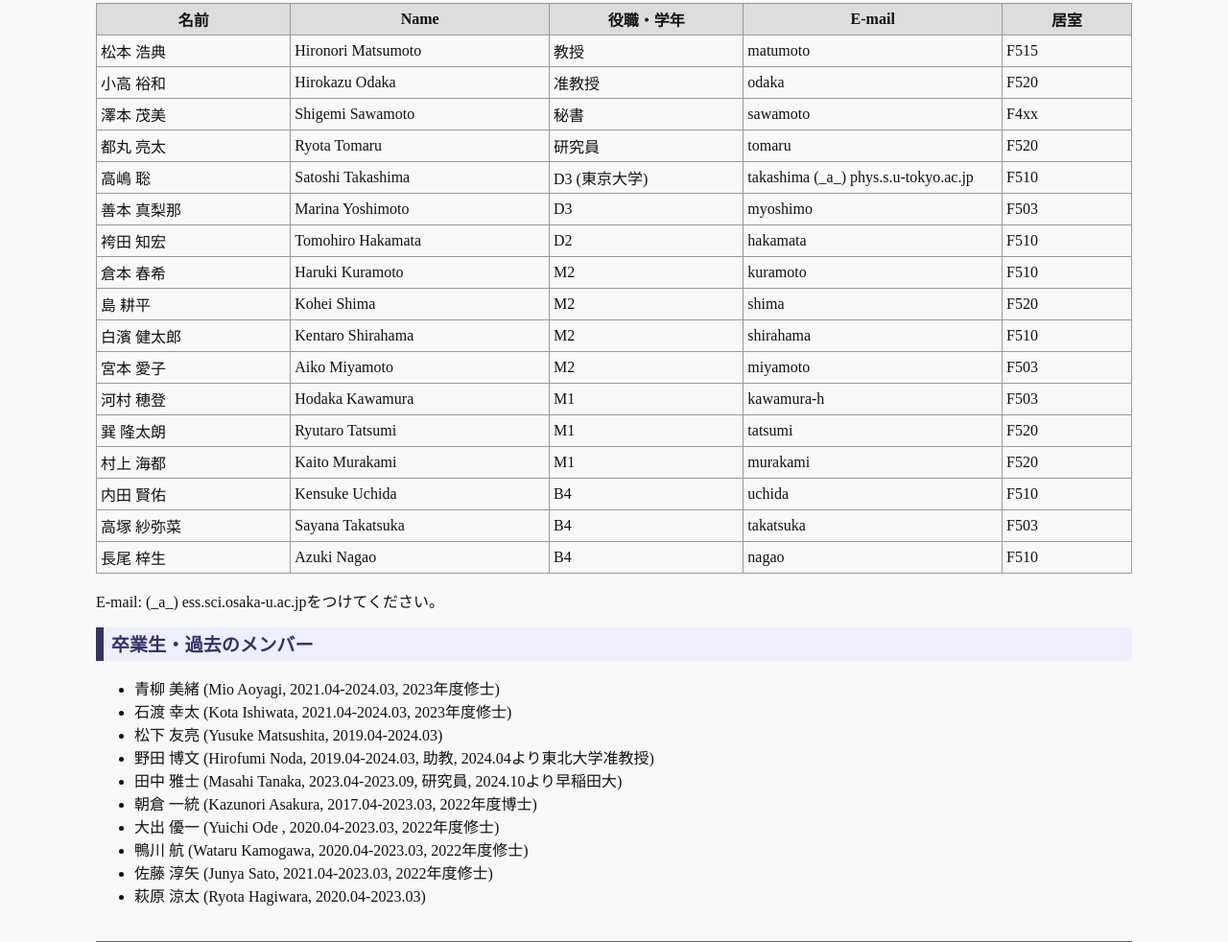
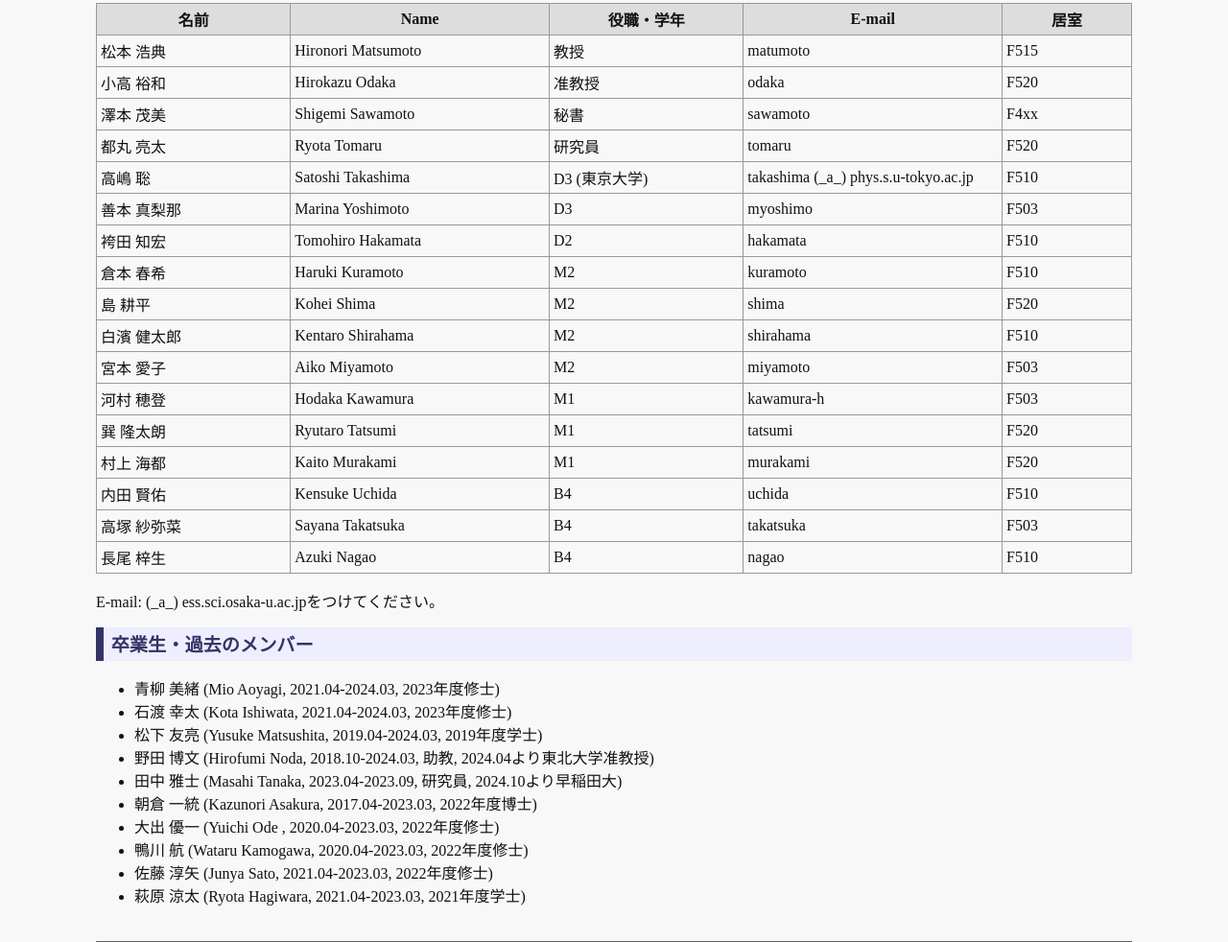
Before and after one commit to uosaka-xray-astronomy/uosaka-xray-astronomy.github.io, a plain HTML site: page people.html in a window 1280 px wide. Shown: the part 205-1187 px from the top of the page at 96% size. Drawn offline with Linux system fonts and the light colour scheme.

Commit message:
メンバー更新

```diff
--- a/people.html
+++ b/people.html
@@ -179,14 +179,14 @@
         <ul>
           <li>青柳 美緒 (Mio Aoyagi, 2021.04-2024.03, 2023年度修士)</li>
           <li>石渡 幸太 (Kota Ishiwata, 2021.04-2024.03, 2023年度修士)</li>
-          <li>松下 友亮 (Yusuke Matsushita, 2019.04-2024.03)</li>
-          <li>野田 博文 (Hirofumi Noda, 2019.04-2024.03, 助教, 2024.04より東北大学准教授)</li>
+          <li>松下 友亮 (Yusuke Matsushita, 2019.04-2024.03, 2019年度学士)</li>
+          <li>野田 博文 (Hirofumi Noda, 2018.10-2024.03, 助教, 2024.04より東北大学准教授)</li>
           <li>田中 雅士 (Masahi Tanaka, 2023.04-2023.09, 研究員, 2024.10より早稲田大)</li>
           <li>朝倉 一統 (Kazunori Asakura, 2017.04-2023.03, 2022年度博士)</li>
           <li>大出 優一 (Yuichi Ode , 2020.04-2023.03, 2022年度修士)</li>
           <li>鴨川 航 (Wataru Kamogawa, 2020.04-2023.03, 2022年度修士)</li>
           <li>佐藤 淳矢 (Junya Sato, 2021.04-2023.03, 2022年度修士)</li>
-          <li>萩原 涼太 (Ryota Hagiwara, 2020.04-2023.03)</li>
+          <li>萩原 涼太 (Ryota Hagiwara, 2021.04-2023.03, 2021年度学士)</li>
         </ul>
       </section>
     </main>
```
